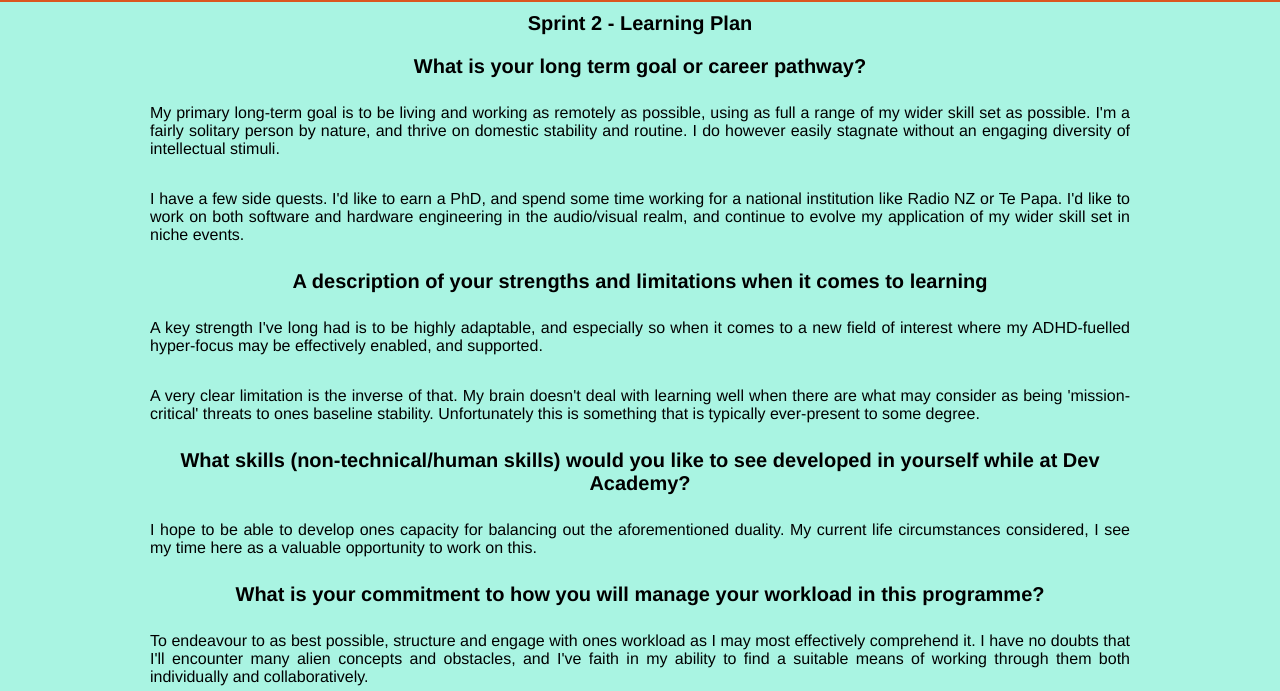
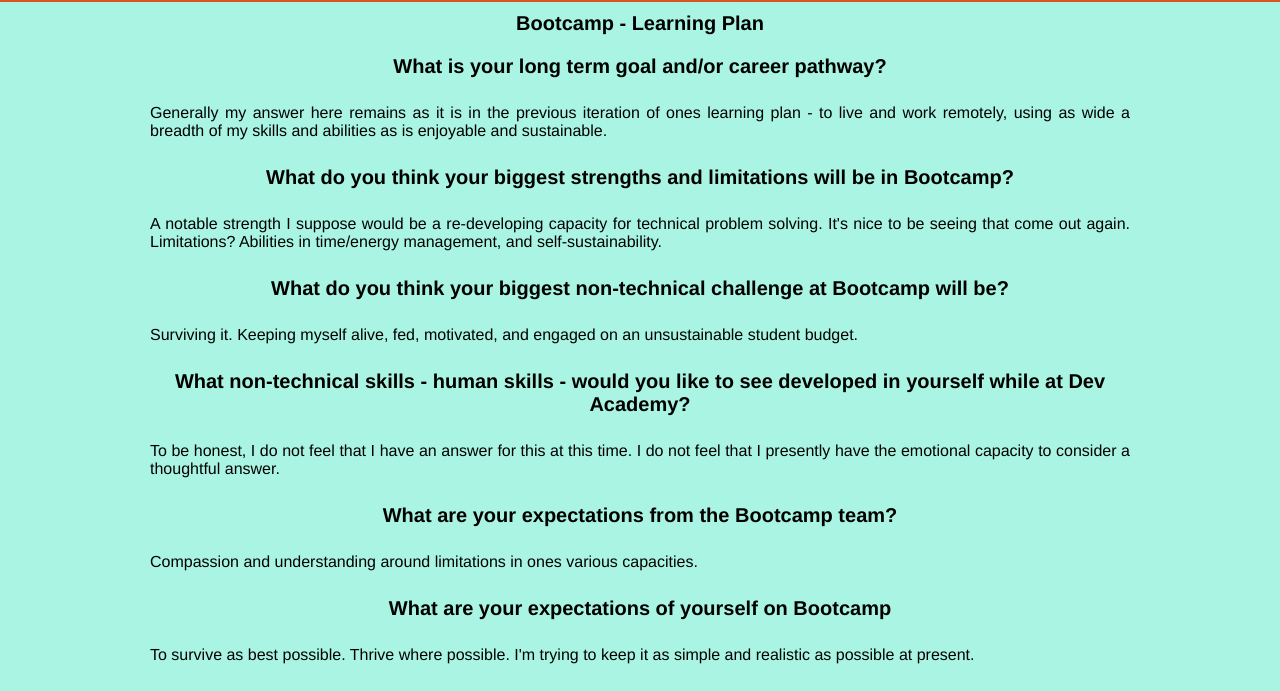
Before and after one commit to oranmornz/oranmornz.github.io, a plain HTML site: page blog/learning-plan.html in a window 1280 px wide. Shown: the part 88-779 px from the top of the page. Drawn offline with Linux system fonts and the light colour scheme.

Commit message:
Updated Learning Plan

```diff
--- a/blog/learning-plan.html
+++ b/blog/learning-plan.html
@@ -20,6 +20,31 @@
         </ul>
     </div>
     <div id="blog-entry">
+        <h2>Bootcamp - Learning Plan</h2>
+        <h3>What is your long term goal and/or career pathway?</h3>
+        <p>
+            Generally my answer here remains as it is in the previous iteration of ones learning plan - to live and work remotely, using as wide a breadth of my skills and abilities as is enjoyable and sustainable.
+        </p>
+        <h3>What do you think your biggest strengths and limitations will be in Bootcamp?</h3>
+        <p>
+            A notable strength I suppose would be a re-developing capacity for technical problem solving. It's nice to be seeing that come out again. Limitations? Abilities in time/energy management, and self-sustainability.
+        </p>
+        <h3>What do you think your biggest non-technical challenge at Bootcamp will be?</h3>
+        <p>
+            Surviving it. Keeping myself alive, fed, motivated, and engaged on an unsustainable student budget.
+        </p>
+        <h3>What non-technical skills - human skills - would you like to see developed in yourself while at Dev Academy?</h3>
+        <p>
+            To be honest, I do not feel that I have an answer for this at this time. I do not feel that I presently have the emotional capacity to consider a thoughtful answer.
+        </p>
+        <h3>What are your expectations from the Bootcamp team?</h3>
+        <p>
+            Compassion and understanding around limitations in ones various capacities.
+        </p>
+        <h3>What are your expectations of yourself on Bootcamp</h3>
+        <p>
+            To survive as best possible. Thrive where possible. I'm trying to keep it as simple and realistic as possible at present.
+        </p>
         <h2>Sprint 2 - Learning Plan</h2>
         <h3>
             <strong>What is your long term goal or career pathway?</strong>
```
Also changed, not shown: blog/foundations-reflection.html (added, +53 -0 lines), index.html (+1 -0 lines).
